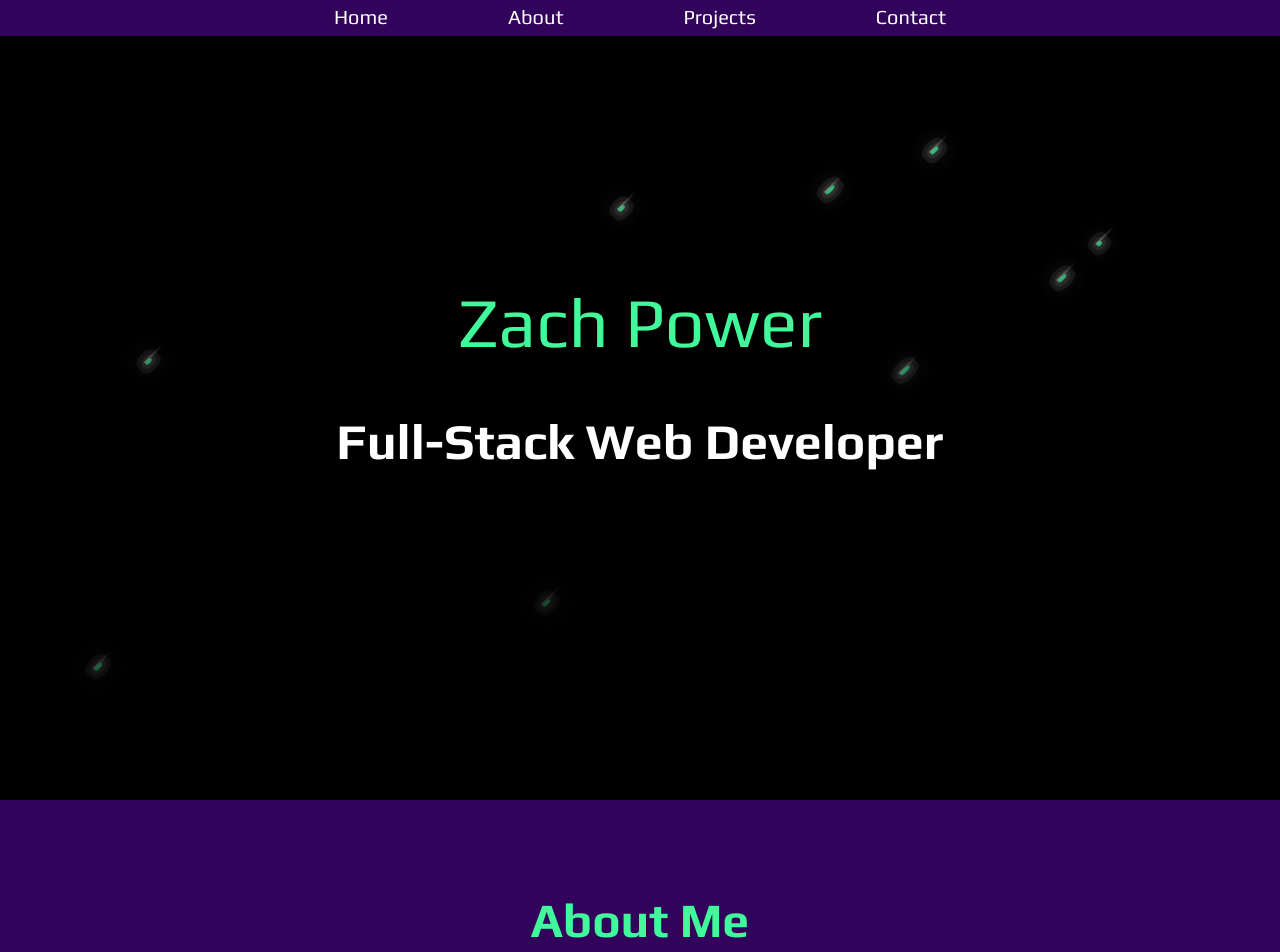
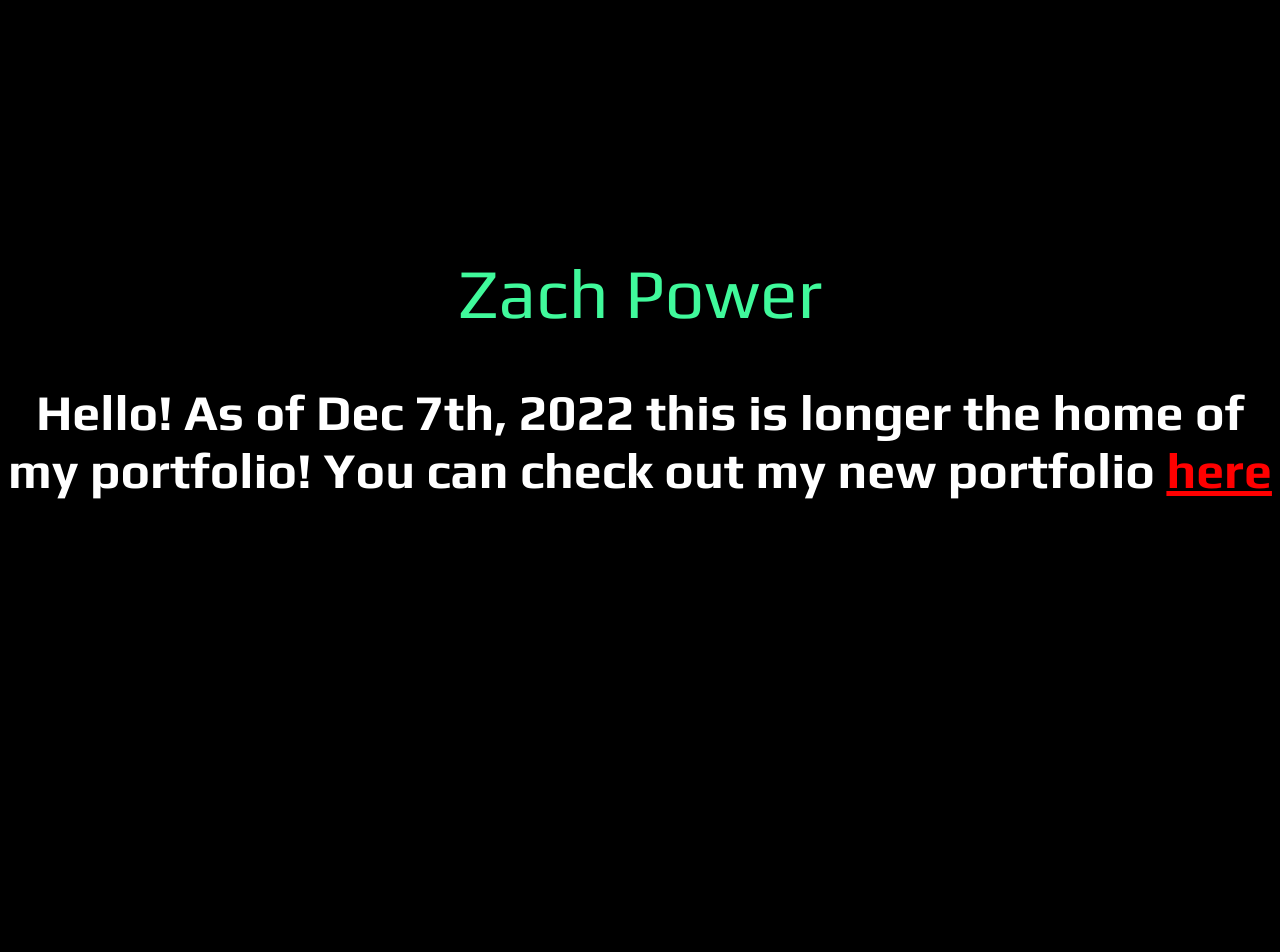
Before and after one commit to ZCPower/Personal_Webiste, a React (Create React App) app: page / in a window 1280 px wide. Shown: the top 952 px of the page. After the commit the page ends 800 px from the top, so only its background shows below. Built offline with nearby package versions, Linux system fonts and the light colour scheme; a web font is replaced by a local one.

Commit message:
final commit

```diff
--- a/src/App.js
+++ b/src/App.js
@@ -11,12 +11,12 @@ import Resume from "./Components/Resume";
 function App() {
   return (
     <div className='App'>
-      <Nav />
+      {/* <Nav /> */}
       <Home />
-      <About />
-      <Projects />
+      {/* <About /> */}
+      {/* <Projects /> */}
       {/* <Resume /> */}
-      <Contact />
+      {/* <Contact /> */}
     </div>
   );
 }
--- a/src/Components/Home.js
+++ b/src/Components/Home.js
@@ -6,13 +6,16 @@ import Rain from './Rain'
 import Moon from './Moon'
 import Scene from './Scene'
 import Clouds from './Clouds'
+import '../Styles/HomeStyles/HomeLink.css'
+import { Link } from 'react-router-dom'
 
 function Home() {
     return (
         <div className='homeContainer' id='Home'>
             <h1>Zach Power</h1>
-            <h2>Full-Stack Web Developer</h2>
-            <Rain />
+            {/* <h2>Full-Stack Web Developer</h2> */}
+            <h2>Hello! As of Dec 7th, 2022 this is longer the home of my portfolio! You can check out my new portfolio <a href='https://zachpower.onrender.com'>here</a></h2>
+            {/* <Rain /> */}
             {/* <Moon /> */}
             {/* <Scene />
             <Clouds /> */}
--- a/src/Styles/HomeStyles/Home.css
+++ b/src/Styles/HomeStyles/Home.css
@@ -3,7 +3,7 @@
     flex-direction: column;
     justify-content: center;
     align-items: center;
-    pointer-events: none;
+    /* pointer-events: none; */
     user-select: none;
     height: 100vh;
     max-width: 100%;
--- /dev/null
+++ b/src/Styles/HomeStyles/HomeLink.css
@@ -0,0 +1,4 @@
+h2 a {
+    color: red;
+    z-index: 5;
+}
```
